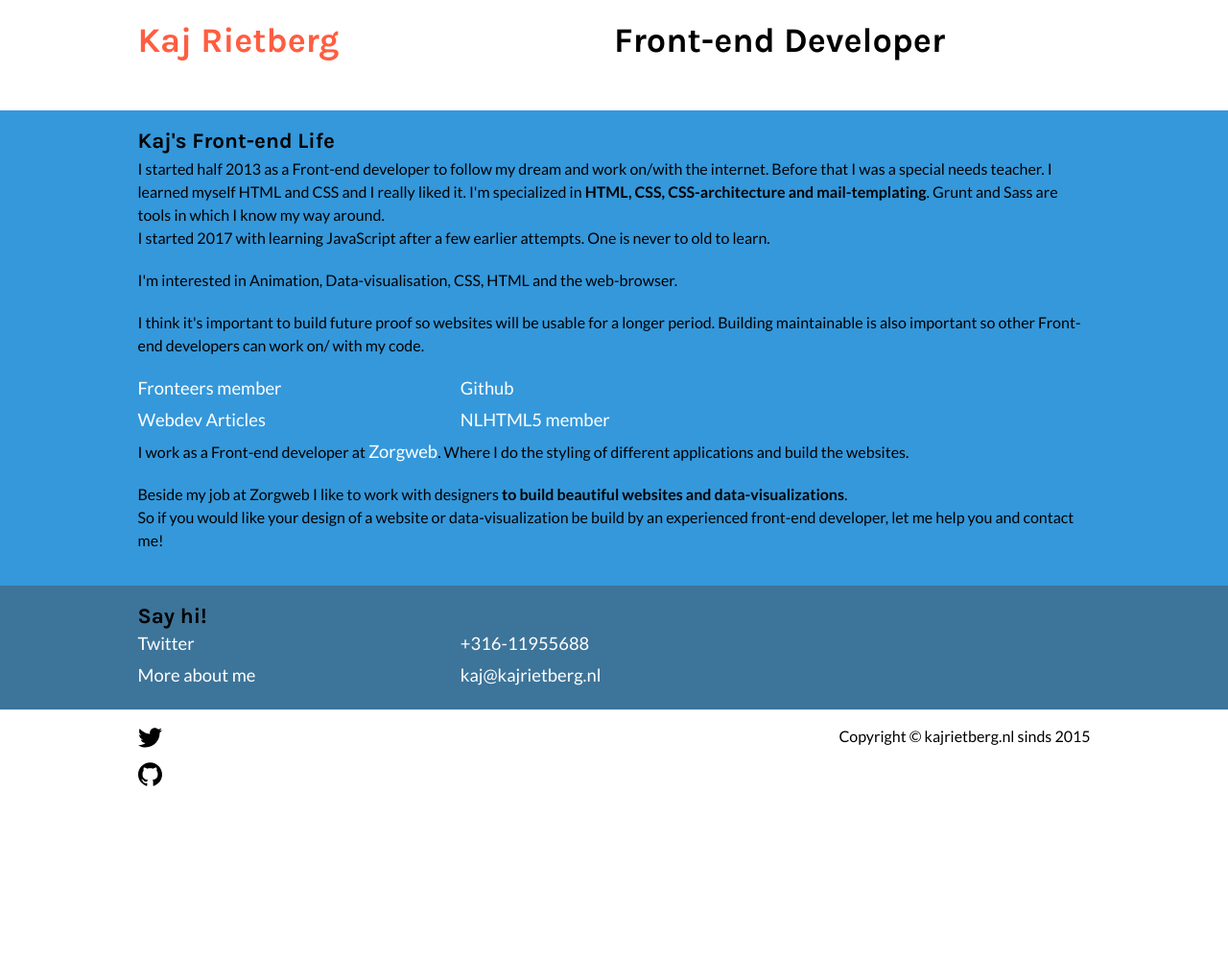
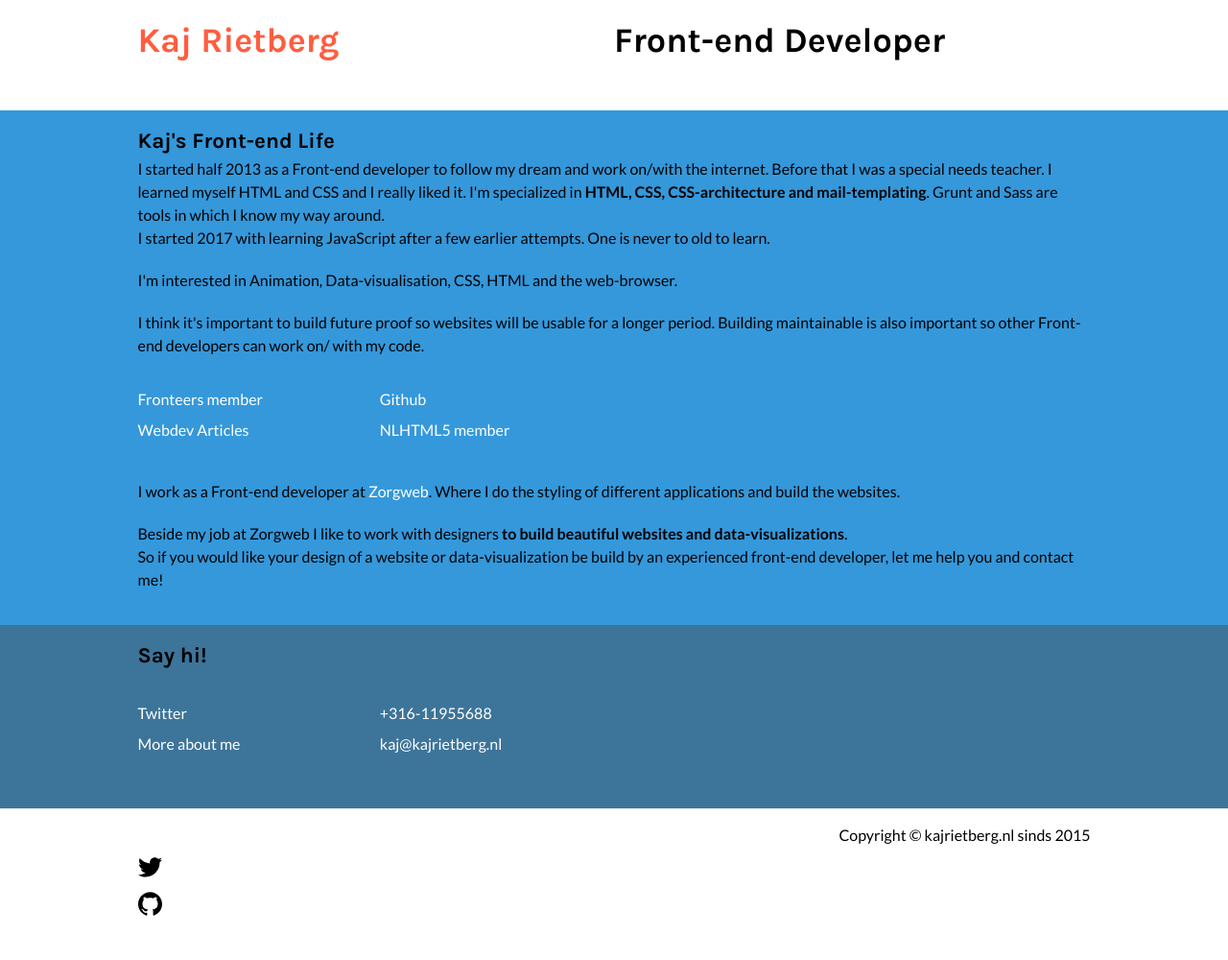
Before and after one commit to kajrietberg/kajrietberg.nl, a Jekyll site: the page built from index.html, in a window 1280 px wide. Shown: the whole page at 96% size. Built offline with Jekyll 4.4.1, drawn with Linux system fonts in a browser that asks for light colours; before the commit the page ends 900 px from its top, so only the background shows below that.

Commit message:
Home page aanpassingen

```diff
--- a/_sass/6-gui/_home.scss
+++ b/_sass/6-gui/_home.scss
@@ -5,7 +5,7 @@
 
     main a {
         color: #fff;
-        font-size: 1.15em;
+
         &:hover {
             color: #FF5D40;
         }
@@ -49,12 +49,13 @@
 \*------------------------------------*/
 
 .page--home ul {
-    -webkit-column-count: 3;
-    -moz-column-count: 3;
-    column-count: 3;
+    -webkit-column-count: 4;
+    -moz-column-count: 4;
+    column-count: 4;
     list-style-type: none;
-    margin: 0;
+    margin: 2em 0;
     padding-left: 0;
+
     @include breakpoint($breakpoint-two) {
 
     }
```
